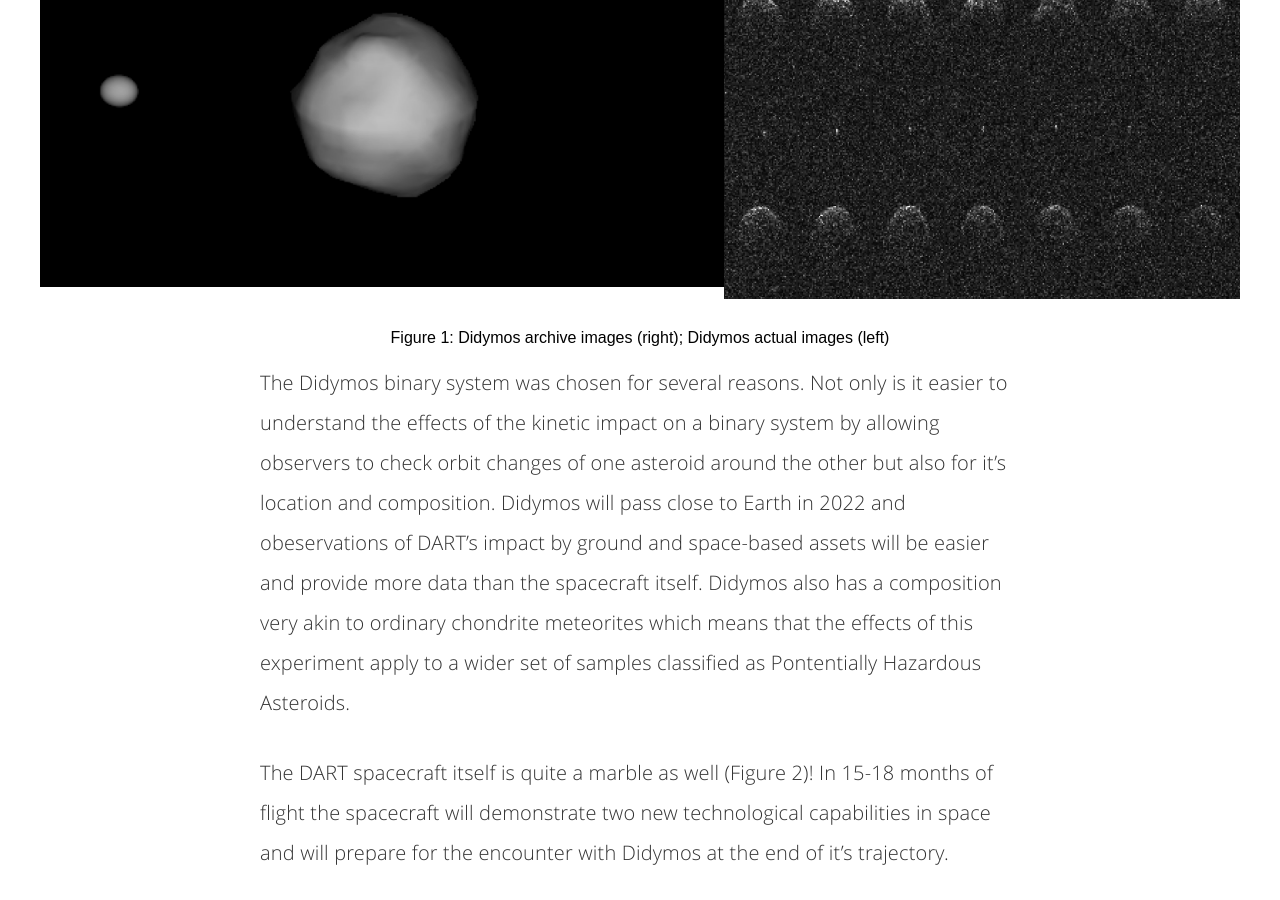
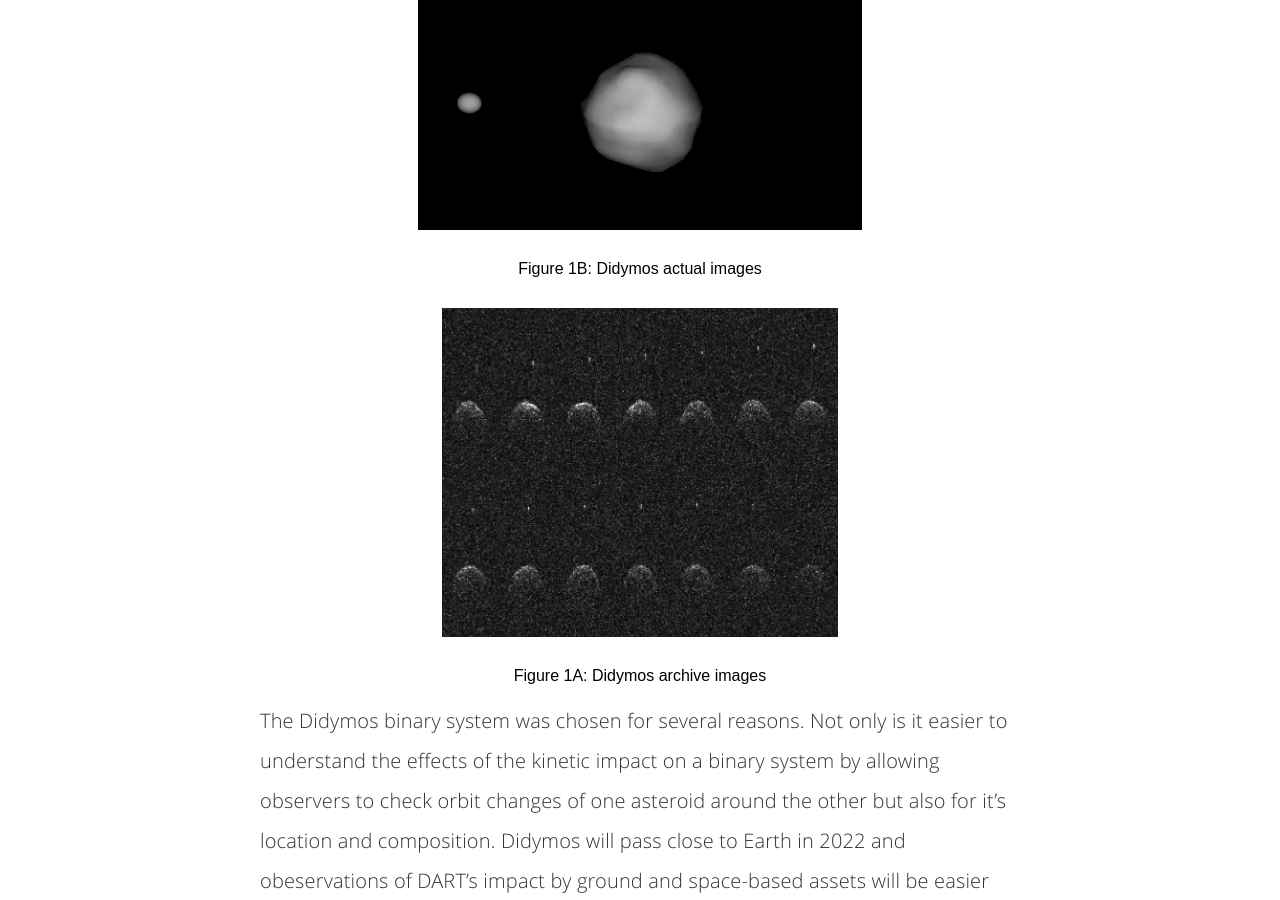
Before and after one commit to spacewired/spacewired.github.io, a Jekyll site: the page built from _posts/2019-03-29-dart-mission.md, in a window 1280 px wide and 900 px high, scrolled down 1893 px. Built offline with Jekyll 4.4.1, drawn with Linux system fonts in a browser that asks for light colours; comment, search, counter and statistics services are not loaded.

Commit message:
Update images

```diff
--- a/_posts/2019-03-29-dart-mission.md
+++ b/_posts/2019-03-29-dart-mission.md
@@ -21,11 +21,11 @@ The Double Asteroid Redirection Task (DART) is going to sound like a really "out
 
 <figure>
  <img src="/assets/img/DART/apl.jpg" alt="APL lgo"
- width="20%"
- align="left"/>
+ width="10%"
+ align="center"/>
   <img src="/assets/img/DART/nasa.jpg" alt="NASA logo"
- width="20%"
- align="left"/>
+ width="10%"
+ align="center"/>
 </figure>
 
 As I type this article a team of engineers and scientists work out of the JHU Applied Physics Laboratory in the first mission funded out of NASA's Planetary Defense Coordination Office.
@@ -36,13 +36,16 @@ The mission will target a binary system called Didymos (Figure 1). In the system
 
 <figure>
  <img src="/assets/img/DART/didymos_archives.png" alt="didymos archives"
- width="57%"
- align="left"/>
+ width="37%"
+ align="center"/>
+ <figcaption align="center">
+  Figure 1B: Didymos actual images
+ </figcaption>
    <img src="/assets/img/DART/didymos_actual.jpg" alt="didymos actual"
- width="43%"
- align="left"/>
+ width="33%"
+ align="center"/>
  <figcaption align="center">
-  Figure 1: Didymos archive images (right); Didymos actual images (left)
+  Figure 1A: Didymos archive images
  </figcaption>
 </figure>
 
@@ -52,7 +55,7 @@ The DART spacecraft itself is quite a marble as well (Figure 2)! In 15-18 months
 
 <figure>
  <img src="/assets/img/DART/target.jpg" alt="DART spacecraft"
- width="80%"
+ width="50%"
  align="center"/>
  <figcaption align="center">
   Figure 2: DART spacecraft
@@ -63,7 +66,7 @@ DART will make use of NASA's NEXT-C engine (Figure 3), an electric propulsion sy
 
 <figure>
  <img src="/assets/img/DART/nextc.jpg" alt="DART spacecraft NEXT-C Engine"
- width="80%"
+ width="50%"
  align="center"/>
  <figcaption align="center">
   Figure 3: The NEXT-C Engine thrusting its ions!
@@ -76,7 +79,7 @@ The spacecraft will indeed be quite small in comparison (Figure 4) to the astero
 
 <figure>
  <img src="/assets/img/DART/scale.png" alt="DART Mission Scale (Comparison to known things)"
- width="100%"
+ width="50%"
  align="center"/>
  <figcaption align="center">
   Figure 4: A comparison of the DART spacecraft, Didymos B and A to commonly known objects on Earth
```
